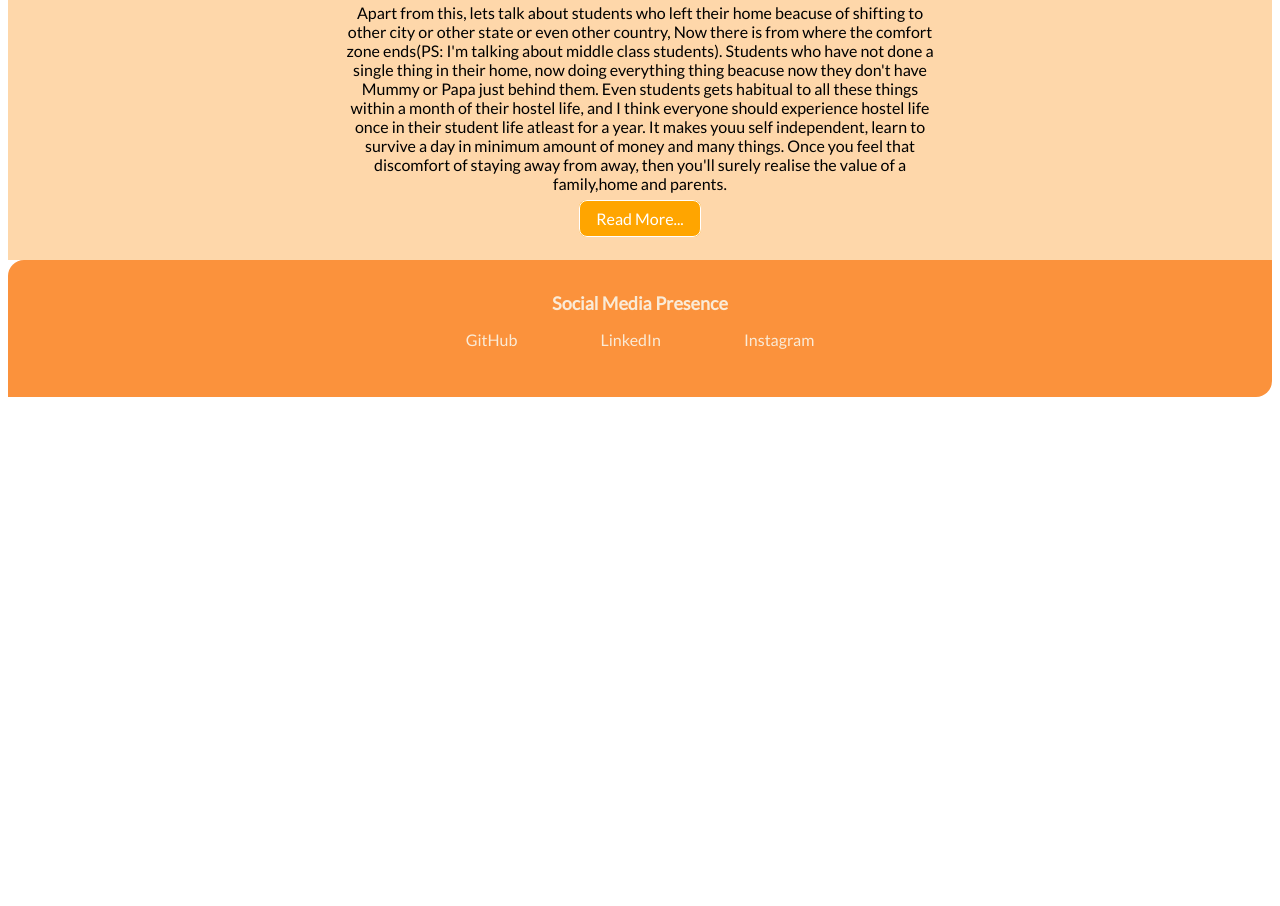
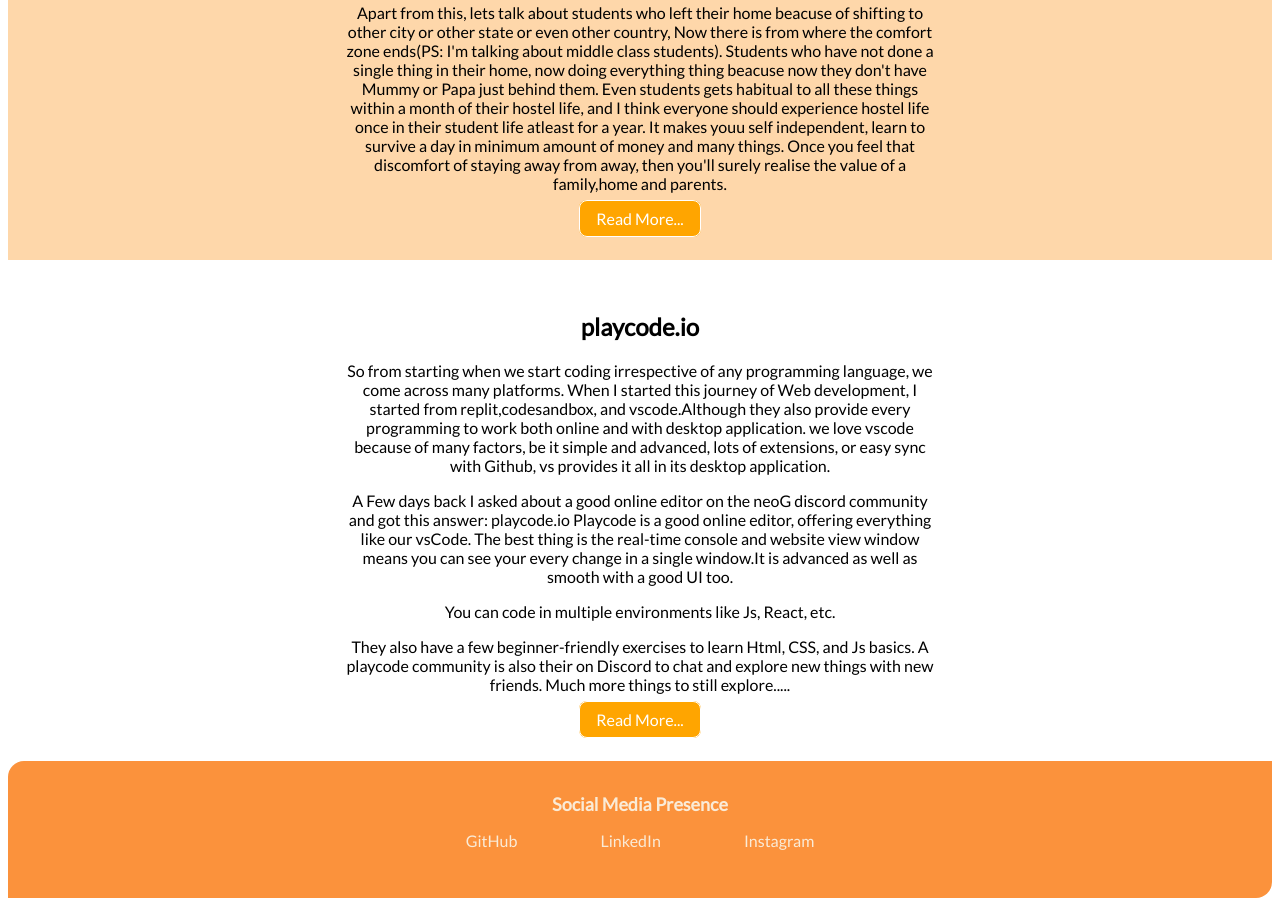
Before and after one commit to ShivamT16/HTML-AND-CSS, a plain HTML site: page blogs.html in a window 1280 px wide. Shown: the part 411-1317 px from the top of the page. Before the commit the page ends 816 px from the top, so only its background shows below. Drawn offline with Linux system fonts and the light colour scheme.

Commit message:
new blog

```diff
--- a/blogs.html
+++ b/blogs.html
@@ -43,6 +43,19 @@
         </div>
     </section>
 
+    <section class="section">
+        <div class="container container-centre">
+            <h2>playcode.io</h2>
+            <p>So from starting when we start coding irrespective of any programming language, we come across many platforms. When I started this journey of Web development, I started from replit,codesandbox, and vscode.Although they also provide every programming
+                to work both online and with desktop application. we love vscode because of many factors, be it simple and advanced, lots of extensions, or easy sync with Github, vs provides it all in its desktop application.</p>
+            <p>A Few days back I asked about a good online editor on the neoG discord community and got this answer: playcode.io Playcode is a good online editor, offering everything like our vsCode. The best thing is the real-time console and website view
+                window means you can see your every change in a single window.It is advanced as well as smooth with a good UI too.</p>
+            <p>You can code in multiple environments like Js, React, etc.</p>
+            <p>They also have a few beginner-friendly exercises to learn Html, CSS, and Js basics. A playcode community is also their on Discord to chat and explore new things with new friends. Much more things to still explore.....</p>
+            <a class="link" href="/blogs.html" target="_blank">Read More...</a>
+        </div>
+    </section>
+
 
 
     <footer class="footer">
```
